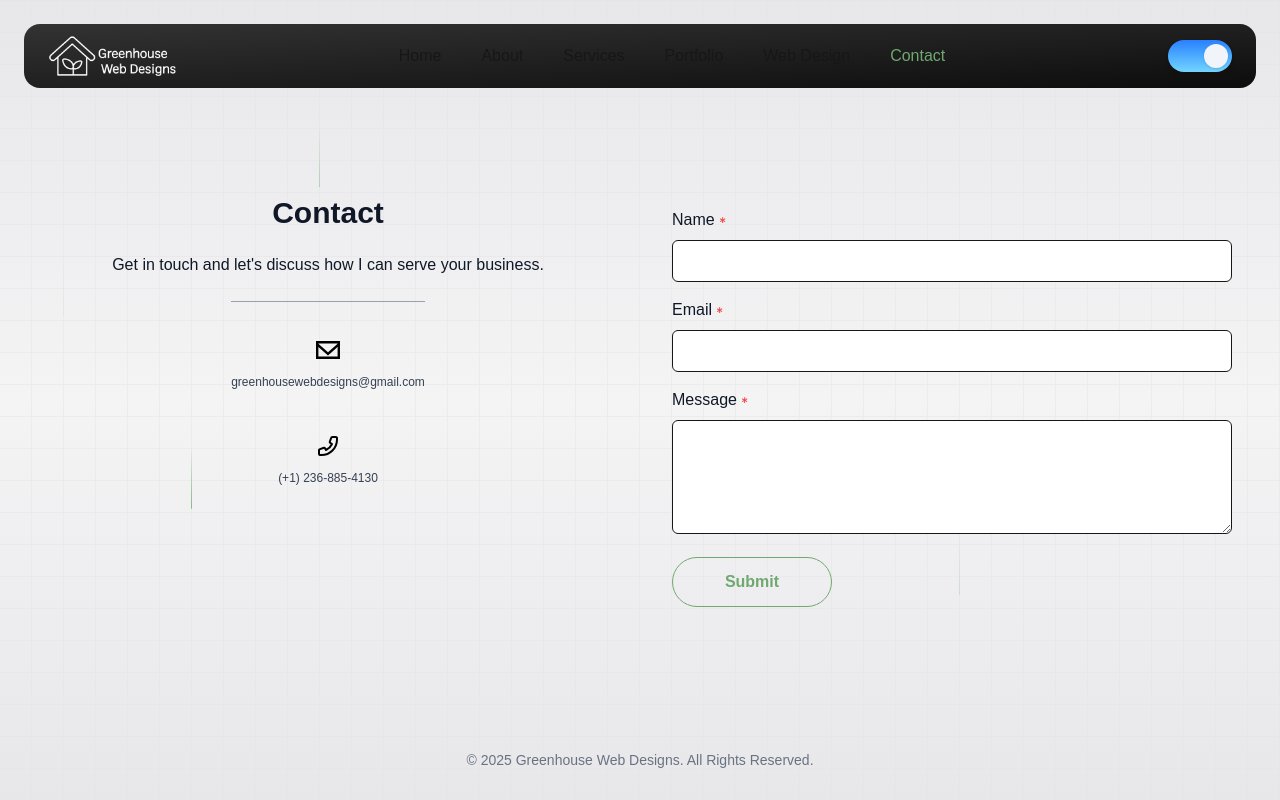
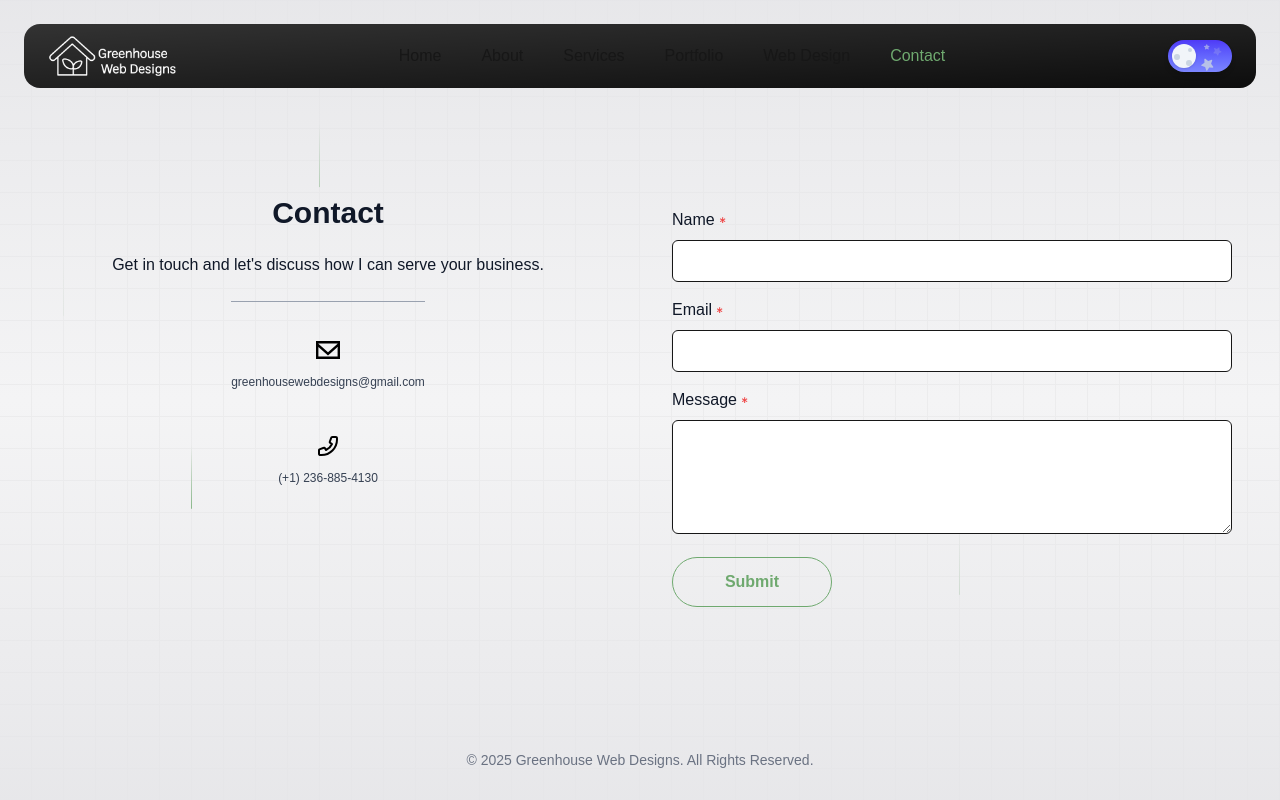
Before and after one commit to jacobadam/greenhousewebdesigns, a Next.js app: page /contact in a window 1280 px wide. Built offline with nearby package versions, Linux system fonts and the light colour scheme.

Commit message:
remove useEffect and use resolvedTheme

```diff
--- a/src/app/components/DarkModeToggle.jsx
+++ b/src/app/components/DarkModeToggle.jsx
@@ -3,20 +3,9 @@
 import { useTheme } from "next-themes";
 import { motion } from "motion/react";
 import { BsFillCloudyFill, BsStarFill } from "react-icons/bs";
-import { useEffect, useState } from "react";
 
 const DarkModeToggle = () => {
-  const { theme, setTheme } = useTheme();
-
-  const [mounted, setMounted] = useState(false);
-
-  useEffect(() => {
-    setMounted(true);
-  }, []);
-
-  if (!mounted) {
-    return null;
-  }
+  const { resolvedTheme, setTheme } = useTheme();
 
   return (
     <div
@@ -25,9 +14,12 @@ const DarkModeToggle = () => {
       }
     >
       <button
-        onClick={() => setTheme(theme === "dark" ? "light" : "dark")}
+        onClick={() => {
+          console.log("Theme toggled!");
+          setTheme(resolvedTheme === "dark" ? "light" : "dark");
+        }}
         className={`p-1 w-16 rounded-full flex shadow-md relative bg-gradient-to-b ${
-          theme === "light"
+          resolvedTheme === "light"
             ? " justify-start from-indigo-600 to-indigo-400"
             : "justify-end from-blue-500 to-sky-300"
         }`}
@@ -42,17 +34,17 @@ const DarkModeToggle = () => {
         >
           <div
             className={`absolute inset-0 ${
-              theme === "dark"
+              resolvedTheme === "dark"
                 ? "animate-pulse bg-gradient-to-tr from-amber-300 to-yellow-500 rounded-full"
                 : "bg-slate-100"
             }`}
           />
-          {theme === "light" && <MoonSpots />}
-          {theme === "dark" && <SunCenter />}
+          {resolvedTheme === "light" && <MoonSpots />}
+          {resolvedTheme === "dark" && <SunCenter />}
         </motion.div>
 
-        {theme === "light" && <Stars />}
-        {theme === "dark" && <Clouds />}
+        {resolvedTheme === "light" && <Stars />}
+        {resolvedTheme === "dark" && <Clouds />}
       </button>
     </div>
   );
```
